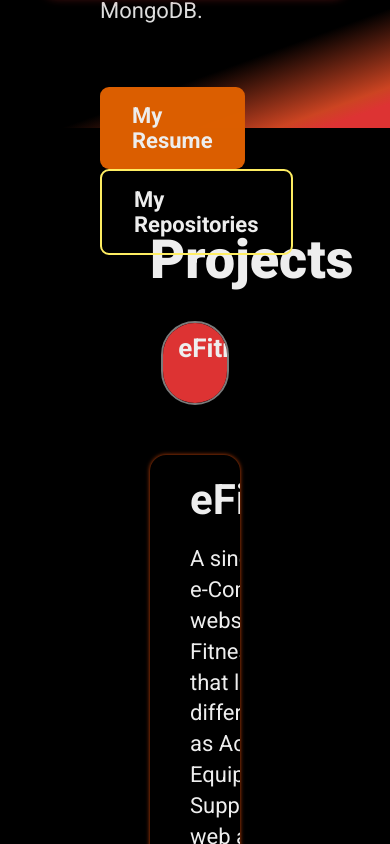
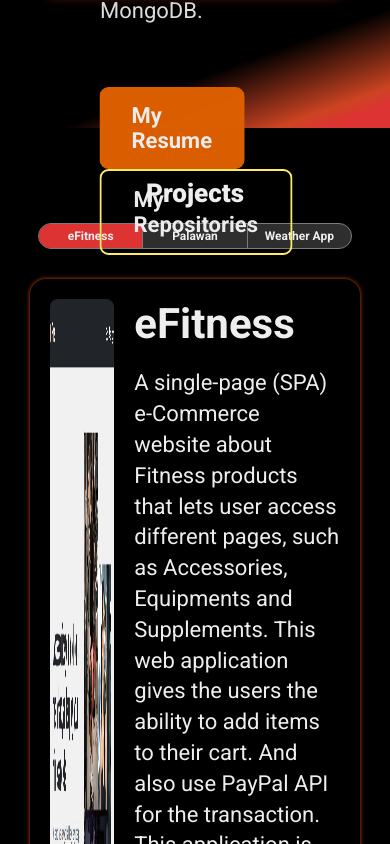
Before and after one commit to Onionie/portfolio, a React (Create React App) app: page / in a window 390 px wide. Shown: the part 1000-1844 px from the top of the page. Built offline with nearby package versions, Linux system fonts and the light colour scheme.

Commit message:
Made Project section tabs fully responsive

```diff
--- a/src/Components/Projects.module.css
+++ b/src/Components/Projects.module.css
@@ -71,3 +71,84 @@
     font-size: 4.6rem;
   }
 }
+
+/* screen < 1040px */
+@media (max-width: 65em) {
+  .projects {
+    padding: 5rem;
+  }
+
+  .projects__tabs {
+    width: 90%;
+  }
+
+  .projects__title {
+    font-size: 4.4rem;
+  }
+
+  .projects__tabs li {
+    font-size: 2.2rem;
+  }
+}
+
+/* screen < 660px */
+@media (max-width: 41.25em) {
+  .projects {
+    padding: 5rem;
+  }
+
+  .projects__tabs {
+    margin: 1.5rem auto 3rem;
+    border: 1px solid #7b7b7b;
+  }
+
+  .projects__title {
+    font-size: 3.2rem;
+  }
+
+  .projects__tabs li {
+    font-size: 1.6rem;
+    padding: 0.5rem 1rem;
+  }
+
+  .projects__tabs li:first-child {
+    border-right: 1px solid #7b7b7b;
+  }
+
+  .projects__tabs li:last-child {
+    border-left: 1px solid #7b7b7b;
+  }
+}
+
+/* screen < 500px */
+@media (max-width: 31.25em) {
+  .projects {
+    padding: 5rem 3rem;
+  }
+
+  .projects__tabs {
+    width: 95%;
+  }
+
+  .projects__title {
+    font-size: 2.6rem;
+  }
+
+  .projects__tabs li {
+    font-size: 1.2rem;
+  }
+}
+
+/* screen < 380px */
+@media (max-width: 23.75em) {
+  .projects__title {
+    font-size: 2.2rem;
+  }
+
+  .projects__tabs li {
+    display: flex;
+    align-items: center;
+    justify-content: center;
+    font-size: 1rem;
+  }
+}
```
